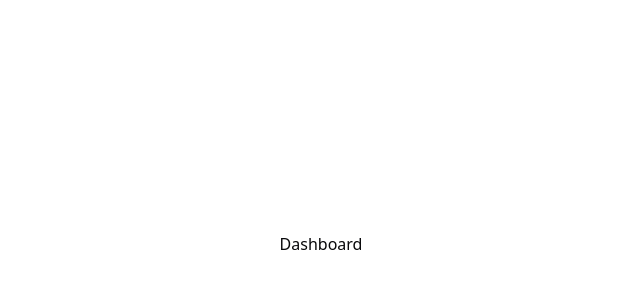
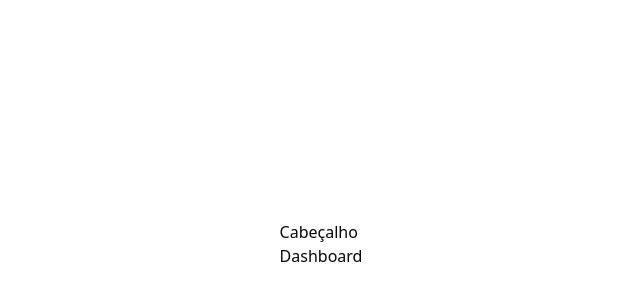
Before and after one commit to Marianadias503/PizzaShop, a React (Vite) app in the folder PizzaShopWeb/: page / in a window 1280 px wide. Shown: the part 156-456 px from the top of the page, without its empty margins (319-959 px from the left). Built offline with nearby package versions, Linux system fonts and the light colour scheme.

Commit message:
Application Layouts

```diff
--- /dev/null
+++ b/PizzaShopWeb/src/pages/_layouts/app.tsx
@@ -0,0 +1,13 @@
+import { Outlet } from "react-router-dom";
+
+
+export function AppLayout(){
+    return(
+        <div>
+            <h1>Cabeçalho</h1>
+            <div>
+                <Outlet/>
+            </div>
+        </div>
+    )
+}
--- /dev/null
+++ b/PizzaShopWeb/src/pages/_layouts/auth.tsx
@@ -0,0 +1,18 @@
+import { Outlet } from "react-router-dom";
+
+
+export function AuthLayout(){
+    return(
+        <div>
+
+       <h1>Autenticação</h1>
+
+        <div>
+            <Outlet/>
+        </div>
+
+
+        </div>
+    )
+
+}
```
Also changed, not shown: PizzaShopWeb/src/Router.tsx (+31 -2 lines).
